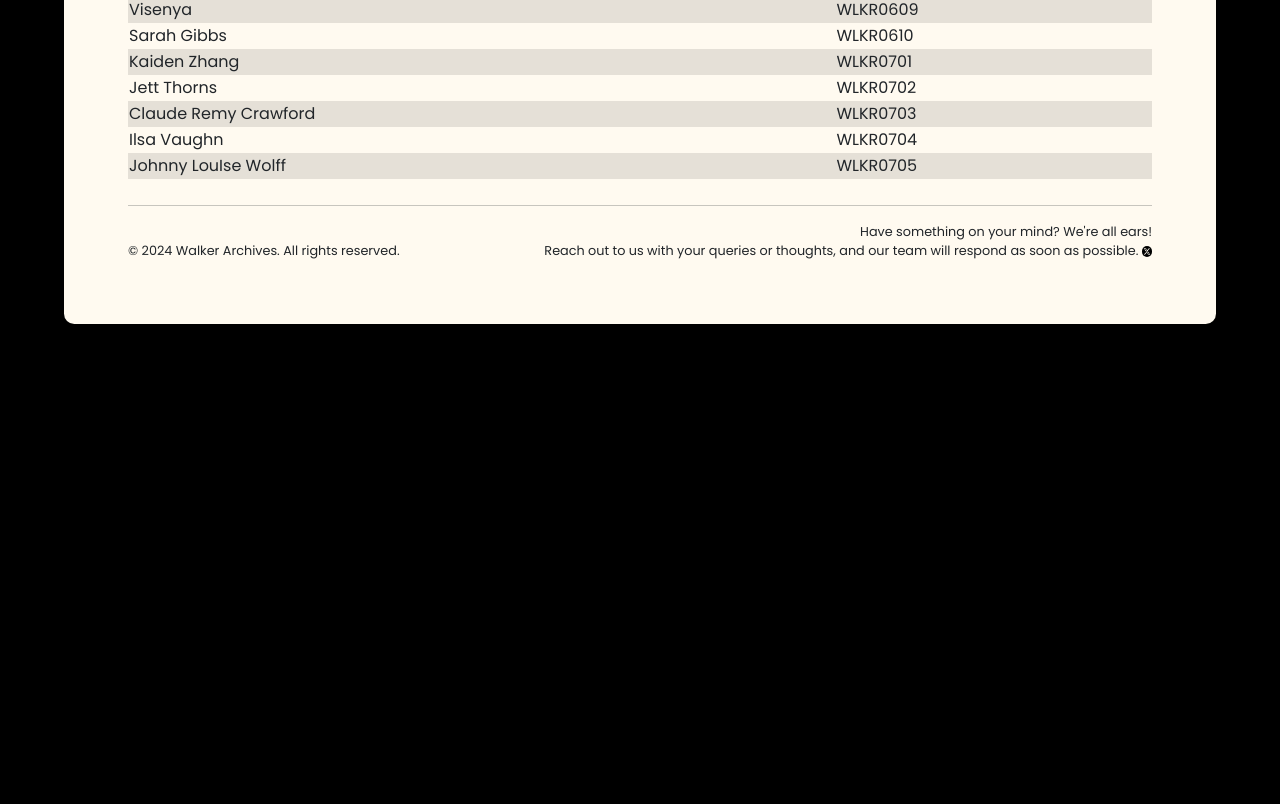
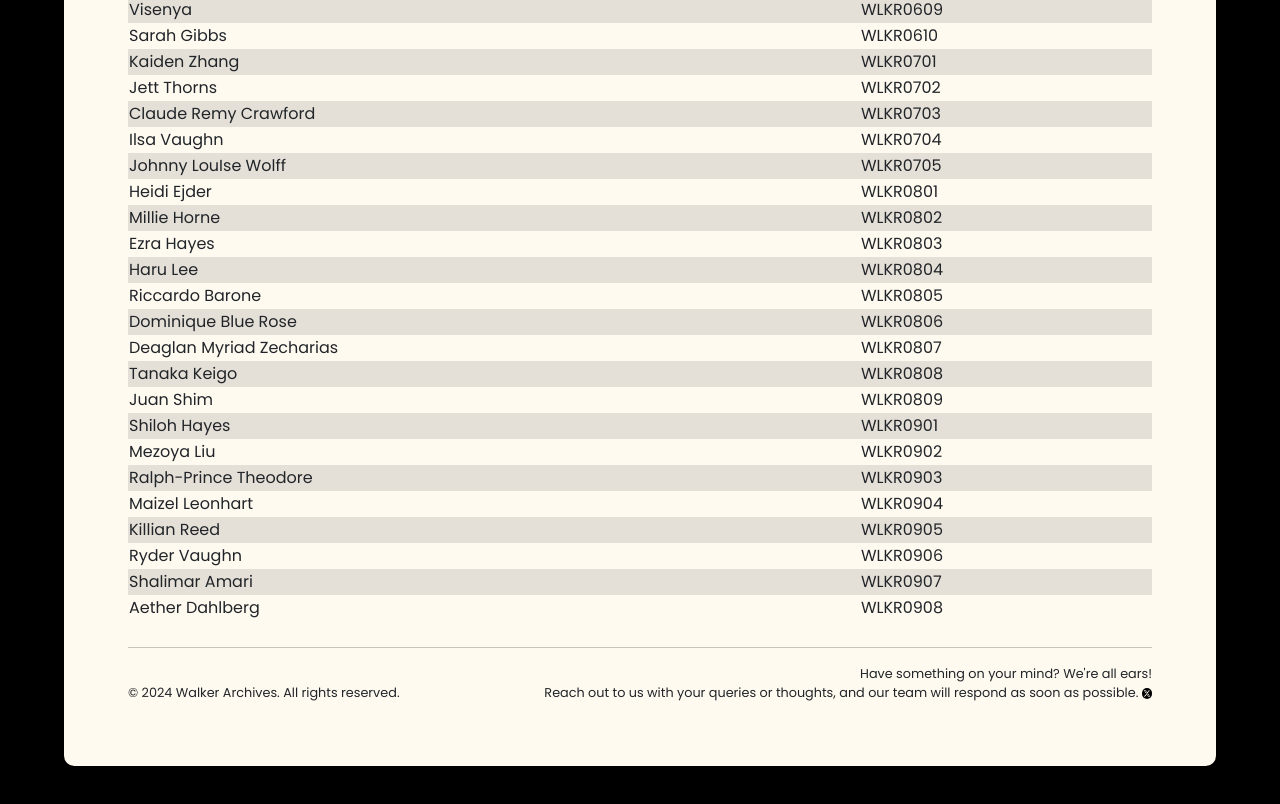
Before and after one commit to aetheryn/walker-archives, a React (Vite) app: page /members in a window 1280 px wide. Shown: the part 1243-2047 px from the top of the page. Before the commit the page ends 1631 px from the top, so only its background shows below. Built offline with nearby package versions, Linux system fonts and the light colour scheme.

Commit message:
Update data.js to batch 9

```diff
--- a/src/helper/data.js
+++ b/src/helper/data.js
@@ -475,7 +475,7 @@ const members = [
   { id: "0602", name: "Ariel Nieven Levisay" },
   { id: "0603", name: "Eden Desjardins" },
   { id: "0604", name: "Edith Grace" },
-  { id: "0605", name: "Eira Noelle Villeneuve " },
+  { id: "0605", name: "Eira Noelle Villeneuve" },
   { id: "0606", name: "Colleena Zoe" },
   { id: "0607", name: "Sam Keane" },
   { id: "0608", name: "Kaeto" },
@@ -486,6 +486,23 @@ const members = [
   { id: "0703", name: "Claude Remy Crawford" },
   { id: "0704", name: "Ilsa Vaughn" },
   { id: "0705", name: "Johnny LouIse Wolff" },
+  { id: "0801", name: "Heidi Ejder" },
+  { id: "0802", name: "Millie Horne" },
+  { id: "0803", name: "Ezra Hayes" },
+  { id: "0804", name: "Haru Lee" },
+  { id: "0805", name: "Riccardo Barone" },
+  { id: "0806", name: "Dominique Blue Rose" },
+  { id: "0807", name: "Deaglan Myriad Zecharias" },
+  { id: "0808", name: "Tanaka Keigo" },
+  { id: "0809", name: "Juan Shim" },
+  { id: "0901", name: "Shiloh Hayes" },
+  { id: "0902", name: "Mezoya Liu" },
+  { id: "0903", name: "Ralph-Prince Theodore" },
+  { id: "0904", name: "Maizel Leonhart" },
+  { id: "0905", name: "Killian Reed" },
+  { id: "0906", name: "Ryder Vaughn" },
+  { id: "0907", name: "Shalimar Amari" },
+  { id: "0908", name: "Aether Dahlberg" },
 ];
 
 export { batches, members };
```
